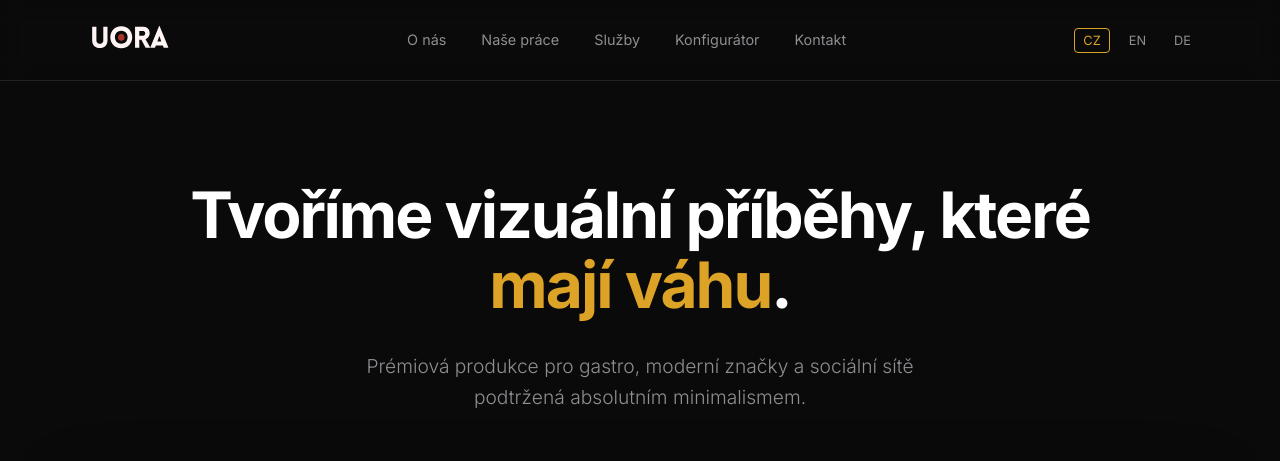
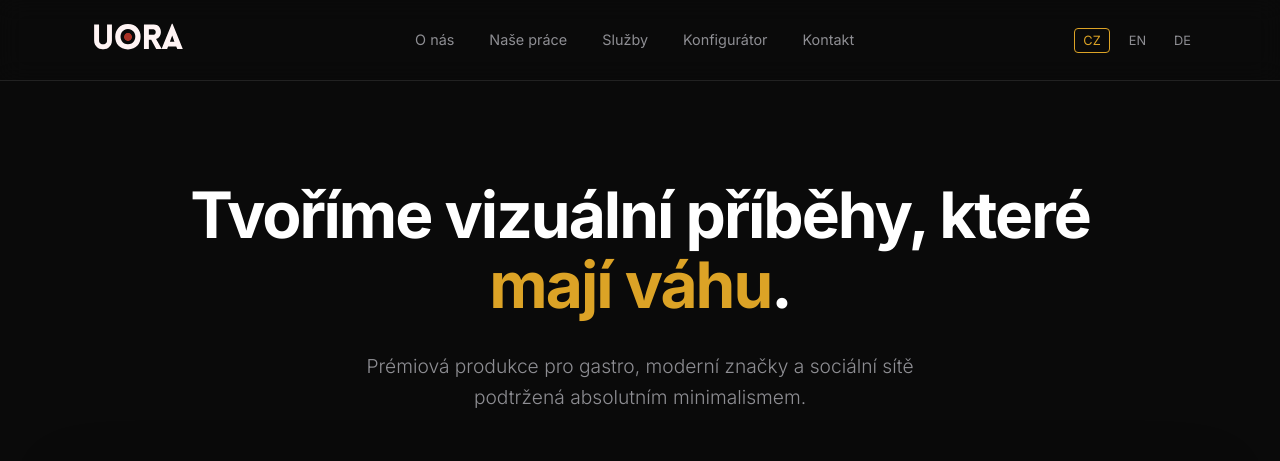
Before and after one commit to pospisiltomasss/uora.pro, a plain HTML site: page index.html in a window 1280 px wide. Shown: the top 461 px of the page. Drawn offline with Linux system fonts and the light colour scheme; grey boxes are pictures that could not be loaded.

Commit message:
Update index.html

```diff
--- a/index.html
+++ b/index.html
@@ -60,7 +60,7 @@
         }
 
         .logo img {
-            height: 99px;
+            height: 115px;
             width: auto;
             display: block;
         }
```
